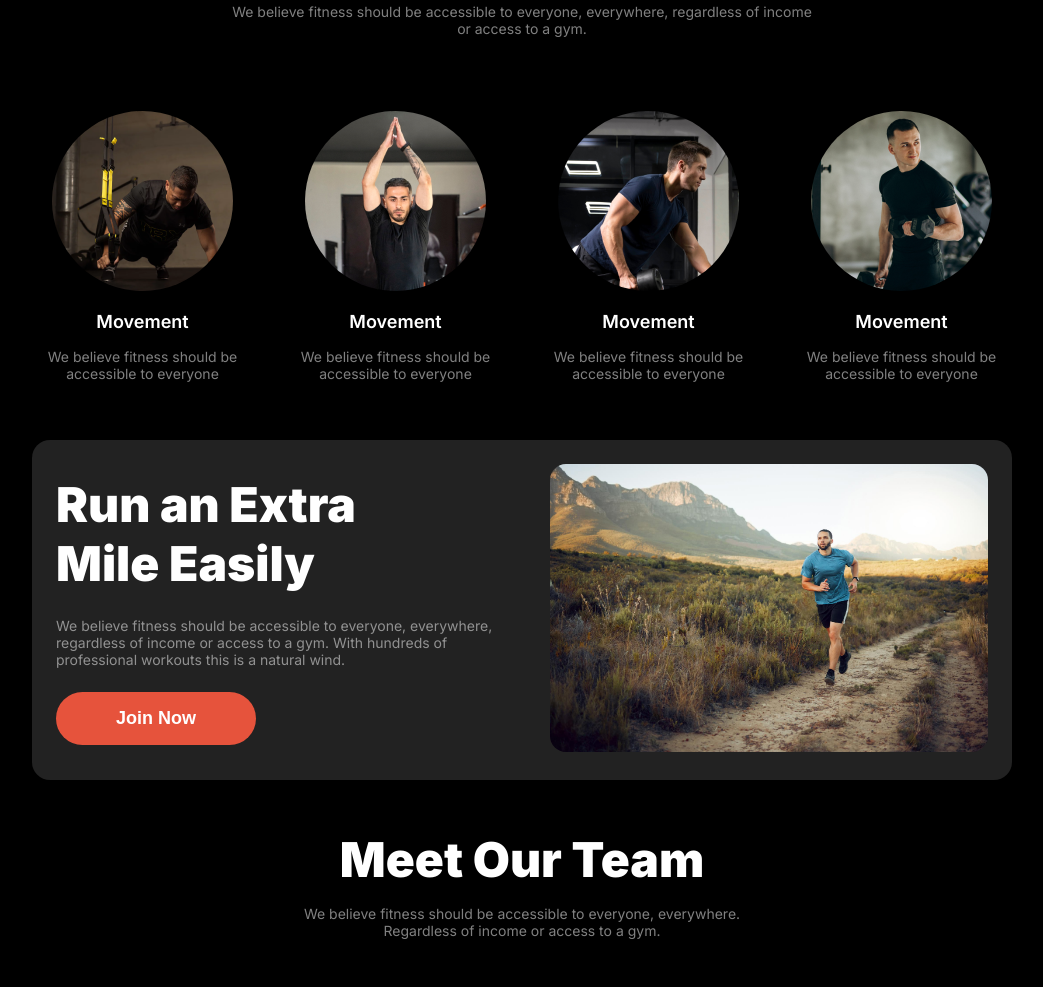
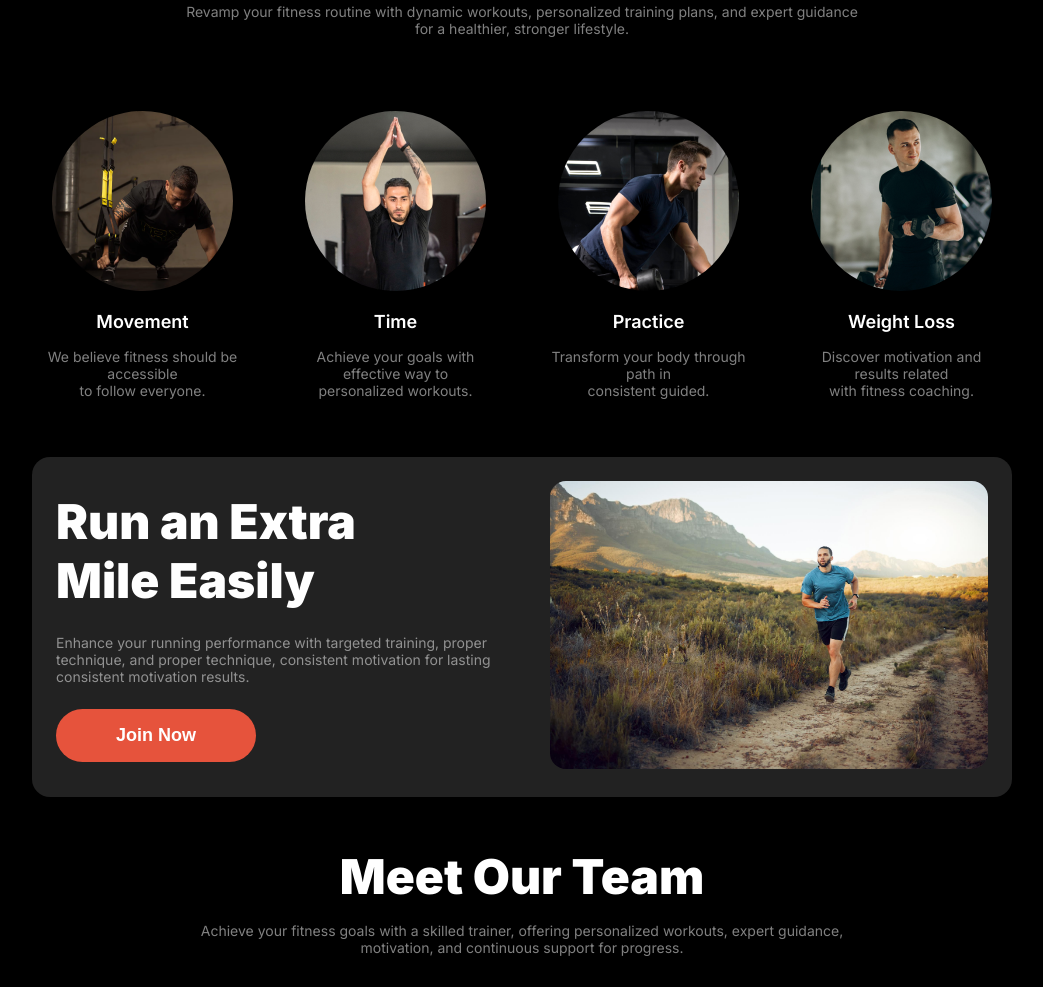
Before and after one commit to naim-rahman/Assignment-02, a plain HTML site: page index.html in a window 1280 px wide. Shown: the part 853-1840 px from the top of the page, without its empty margins (118-1161 px from the left). Drawn offline with Linux system fonts and the light colour scheme; files whose address does not match are found by name.

Commit message:
updated the some content & finish website

```diff
--- a/index.html
+++ b/index.html
@@ -69,8 +69,7 @@
         <!-- habit section start -->
         <section class="container">
             <h3 class="section-title">Change Your Habits</h3>
-            <p class="description">We believe fitness should be accessible to everyone, everywhere, regardless of income
-                <br> or access to a gym.
+            <p class="description">Revamp your fitness routine with dynamic workouts, personalized training plans, and expert guidance <br> for a healthier, stronger lifestyle.
             </p>
             <div class="habit-container">
                 <div class="habit-items">
@@ -79,7 +78,7 @@
                     </div>
                     <div>
                         <h5 class="habit-info">Movement</h5>
-                        <p class="description">We believe fitness should be <br> accessible to everyone</p>
+                        <p class="description">We believe fitness should be accessible <br> to follow everyone.</p>
                     </div>
                 </div>
                 <div class="habit-items">
@@ -87,8 +86,8 @@
                         <img src="images/image 2.png" alt="#">
                     </div>
                     <div>
-                        <h5 class="habit-info">Movement</h5>
-                        <p class="description">We believe fitness should be <br> accessible to everyone</p>
+                        <h5 class="habit-info">Time</h5>
+                        <p class="description">Achieve your goals with effective way to <br> personalized workouts.</p>
                     </div>
                 </div>
                 <div class="habit-items">
@@ -96,8 +95,8 @@
                         <img src="images/image 4.png" alt="#">
                     </div>
                     <div>
-                        <h5 class="habit-info">Movement</h5>
-                        <p class="description">We believe fitness should be <br> accessible to everyone</p>
+                        <h5 class="habit-info">Practice</h5>
+                        <p class="description">Transform your body through path in <br> consistent guided.</p>
                     </div>
                 </div>
                 <div class="habit-items">
@@ -105,8 +104,8 @@
                         <img src="images/image 5.png" alt="#">
                     </div>
                     <div>
-                        <h5 class="habit-info">Movement</h5>
-                        <p class="description">We believe fitness should be <br> accessible to everyone</p>
+                        <h5 class="habit-info">Weight Loss</h5>
+                        <p class="description">Discover motivation and results related <br> with fitness coaching.</p>
                     </div>
                 </div>
             </div>
@@ -116,9 +115,7 @@
             <div class="run-container">
                 <div class="run-content">
                     <h1 id="run-title" class="section-title">Run an Extra<br>Mile Easily</h1>
-                    <p class="description-02">We believe fitness should be accessible to everyone, everywhere,
-                        regardless
-                        of income or access to a gym. With hundreds of professional workouts this is a natural wind.</p>
+                    <p class="description-02">Enhance your running performance with targeted training, proper technique, and proper technique, consistent motivation for lasting consistent motivation results.</p>
                     <button id="btn" class="btn-primary">Join Now</button>
                 </div>
                 <div class="run-content-02">
@@ -129,8 +126,7 @@
         <!-- meet our trainer section start -->
         <section class="container">
             <h3 class="section-title">Meet Our Team</h3>
-            <p class="description">We believe fitness should be accessible to everyone, everywhere. <br> Regardless of
-                income or access to a gym.
+            <p class="description">Achieve your fitness goals with a skilled trainer, offering personalized workouts, expert guidance, <br> motivation, and continuous support for progress.
             </p>
             <div class="team-container">
                 <div id="trainer-img1">
@@ -175,11 +171,7 @@
         <section>
             <div class="container">
                 <h3 class="section-title section-title-info">BMI Calculator</h3>
-                <p class="description section-title-info">We believe fitness should be accessible to everyone,
-                    everywhere.
-                    <br> Regardless
-                    of
-                    income or access to a gym.
+                <p class="description section-title-info">Easily calculate your BMI to assess body weight, track fitness progress <br> and set realistic health and wellness goals.
                 </p>
             </div>
             <div class="BMI-container">
@@ -236,8 +228,8 @@
         <!-- choose the plan section -->
         <section class="container">
             <h3 class="section-title">Choose The Best Plan</h3>
-            <p class="description">We believe fitness should be accessible to everyone, everywhere. <br> Regardless of
-                income or access to a gym.
+            <p class="description">
+                Choose our plan for customized fitness programs, expert guidance, flexible workout schedules, and designed <br> to help you achieve your health and wellness goals.
             </p>
             <div class="plan-section">
                 <div class="plan-card">
@@ -285,8 +277,8 @@
             <div class="footer-links">
                 <div>
                     <h1 id="logo" class="logo">Fitness</h1>
-                    <p class="description-02">We believe fitness should be accessible to everyone, everywhere,
-                        regardless of <br> income or access to a gym. With hundreds of professional workouts.</p>
+                    <p class="description-02">
+                        Elevate your fitness journey with personalized workout routines <br> expert training guidance, and balanced nutrition plans. <br> Stay motivated, track progress, and achieve lasting results <br> for a healthier lifestyle.</p>
                 </div>
 
                 <div class="links">
```
